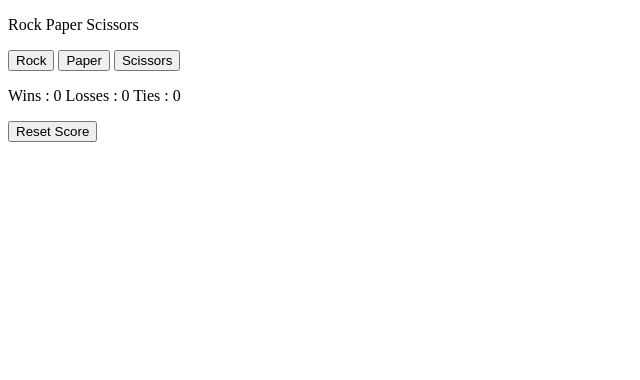
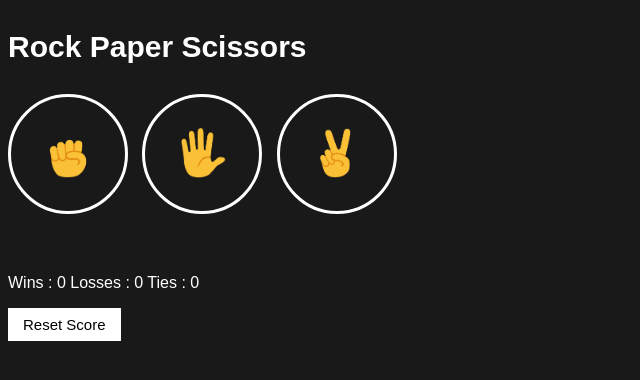
Before and after one commit to sy3dhassan/Rock-Paper-Game, a plain HTML site: page index.html in a window 1280 px wide. Shown: the whole page, without its empty margins (0-640 px from the left). Drawn offline with Linux system fonts and the light colour scheme.

Commit message:
completed

```diff
--- a/index.html
+++ b/index.html
@@ -4,30 +4,33 @@
     <meta charset="UTF-8">
     <meta name="viewport" content="width=device-width, initial-scale=1.0">
     <title>Rock Paper Scissors Game</title>
-</head>
+<link rel="stylesheet" href="/rock-paper-scissore.css"></head>
 <body>
 
-        <p>
+        <p class="title">
             Rock Paper Scissors</p>
 
-            <button onclick="
+            <button class="move-btn" onclick="
+            playGame('rock');
+            "><img src="/rock-emoji.png" alt=""
+             class="move-icon"></button>
 
-            playGame('rock');
+                <button class="move-btn" onclick="
+                playGame('paper');
+                " ><img src="/paper-emoji.png" alt=""
+                class="move-icon">
+                </button>
 
-            ">Rock</button>
+                <button class="move-btn" onclick="
+                    playGame('scissors');
+                "><img src="/scissors-emoji.png" alt=""
+                class="move-icon"></button>
 
-                <button onclick="
-                playGame('paper');
-                " >Paper</button>
+                <p class="result result-css" ></p>
 
-                <button onclick="
-                    playGame('scissors');
-                ">Scissors</button>
-
-                <p class="result" ></p>
                 <p class="moves"></p>
 
-                <p class="js-score" ></p>
+                <p class="js-score score-css"></p>
 
                 <button onclick="
                     score.wins = 0,
@@ -37,99 +40,7 @@
                     updateScoreElement();
 
 
-                ">Reset Score</button>
-
-        <script>
-
-            let score = JSON.parse(localStorage.getItem('score')) || {
-
-                    wins : 0,
-                    losses : 0,
-                    ties : 0,
-
-            };
-
-            updateScoreElement();
-
-            function playGame(playerMove){
-
-                const computerMove = pickComputerMove();
-                    let result = '';
-
-                    if (playerMove === 'scissors') {
-                       if (computerMove === 'rock') {
-                            result = 'You Lose';
-                        } else if (computerMove === 'paper') {
-                            result = 'You Win';
-                        } else {
-                            result = 'Tie';
-                        }
-
-                    } else if (playerMove === 'paper'){
-
-                            if (computerMove === 'rock') {
-                            result = 'You Win';
-                        } else if (computerMove === 'paper') {
-                            result = 'Tie';
-                        } else {
-                            result = 'You Lose';
-                        }
-                    }
-
-                    else if(playerMove === 'rock'){
-                                if (computerMove === 'rock') {
-                                result = 'Tie';
-                            } else if (computerMove === 'paper') {
-                                result = 'You Lose';
-                            } else {
-                                result = 'You Win';
-                            }
-                    }
-
-
-                    if (result === 'You Win'){
-                        score.wins += 1;
-                    } else if (result === 'You Lose'){
-                        score.losses += 1;
-                    } else if (result === 'Tie') {
-                        score.ties += 1;
-                    }
-
-
-                    localStorage.setItem('score', JSON.stringify(score));
-
-                    updateScoreElement();
-
-                    document.querySelector('.result').
-                    innerHTML = result;
-
-                    document.querySelector('.moves').
-                    innerHTML = `You picked ${playerMove} - Computer picked ${computerMove}.`
-                            };
-
-
-                            function updateScoreElement(){
-                document.querySelector('.js-score').innerHTML = `Wins : ${score.wins} Losses : ${score.losses} Ties : ${score.ties}`;
-
-            }
-
-                    function pickComputerMove(){
-                        const randomNumber = Math.random();
-
-                        let computerMove = '';
-
-
-
-                        if (randomNumber >= 0 && randomNumber < 1 / 3) {
-                            computerMove = 'rock';
-                        } else if (randomNumber >= 1 / 3 && randomNumber < 2 / 3){
-                            computerMove = 'paper';
-                        } else if (randomNumber >= 2 / 3 && randomNumber < 1){
-                            computerMove = 'scissors';
-                        }
-                        return computerMove;
-                    }
-        </script>
-
+                " class="reset-score-btn">Reset Score</button>
+<script src="/rock-paper-scissors.js"></script>
 </body>
 </html>
--- /dev/null
+++ b/rock-paper-scissore.css
@@ -0,0 +1,36 @@
+body{
+    background-color: rgb(25, 25, 25);
+    color: white;
+    font-family: Arial, Helvetica, sans-serif;
+}
+.title{
+    font-size: 30px;
+    font-weight: bold;
+}
+.move-icon{
+    height: 50px;
+}
+.move-btn{
+background-color: transparent;
+border: 3px solid white;
+border-radius: 60px;
+width: 120px;
+height: 120px;
+margin-right: 10px;
+cursor: pointer;
+}
+.result-css{
+    font-size: 25px;
+    font-weight: bold;
+    margin-top: 50px;
+}
+.score-css{
+    margin-top: 60px;
+}
+.reset-score-btn{
+    background-color: white;
+    border: none;
+    font-size: 15px;
+    padding: 8px 15px;
+    cursor: pointer;
+}
--- /dev/null
+++ b/rock-paper-scissors.js
@@ -0,0 +1,92 @@
+let score = JSON.parse(localStorage.getItem('score')) || {
+
+    wins : 0,
+    losses : 0,
+    ties : 0,
+
+};
+
+updateScoreElement();
+
+function playGame(playerMove){
+
+const computerMove = pickComputerMove();
+    let result = '';
+
+    if (playerMove === 'scissors') {
+       if (computerMove === 'rock') {
+            result = 'You Lose';
+        } else if (computerMove === 'paper') {
+            result = 'You Win';
+        } else {
+            result = 'Tie';
+        }
+
+    } else if (playerMove === 'paper'){
+
+            if (computerMove === 'rock') {
+            result = 'You Win';
+        } else if (computerMove === 'paper') {
+            result = 'Tie';
+        } else {
+            result = 'You Lose';
+        }
+    }
+
+    else if(playerMove === 'rock'){
+                if (computerMove === 'rock') {
+                result = 'Tie';
+            } else if (computerMove === 'paper') {
+                result = 'You Lose';
+            } else {
+                result = 'You Win';
+            }
+    }
+
+
+    if (result === 'You Win'){
+        score.wins += 1;
+    } else if (result === 'You Lose'){
+        score.losses += 1;
+    } else if (result === 'Tie') {
+        score.ties += 1;
+    }
+
+
+    localStorage.setItem('score', JSON.stringify(score));
+
+    updateScoreElement();
+
+    document.querySelector('.result').
+    innerHTML = result;
+
+    document.querySelector('.moves').
+    innerHTML =
+        `You
+        <img src="/${playerMove}-emoji.png" class="move-icon">
+        <img src="/${computerMove}-emoji.png" class="move-icon">
+        Computer`
+            };
+
+
+            function updateScoreElement(){
+document.querySelector('.js-score').innerHTML = `Wins : ${score.wins} Losses : ${score.losses} Ties : ${score.ties}`;
+
+}
+
+    function pickComputerMove(){
+        const randomNumber = Math.random();
+
+        let computerMove = '';
+
+
+
+        if (randomNumber >= 0 && randomNumber < 1 / 3) {
+            computerMove = 'rock';
+        } else if (randomNumber >= 1 / 3 && randomNumber < 2 / 3){
+            computerMove = 'paper';
+        } else if (randomNumber >= 2 / 3 && randomNumber < 1){
+            computerMove = 'scissors';
+        }
+        return computerMove;
+    }
```
Also changed, not shown: paper-emoji.png (added), rock-emoji.png (added), scissors-emoji.png (added).
